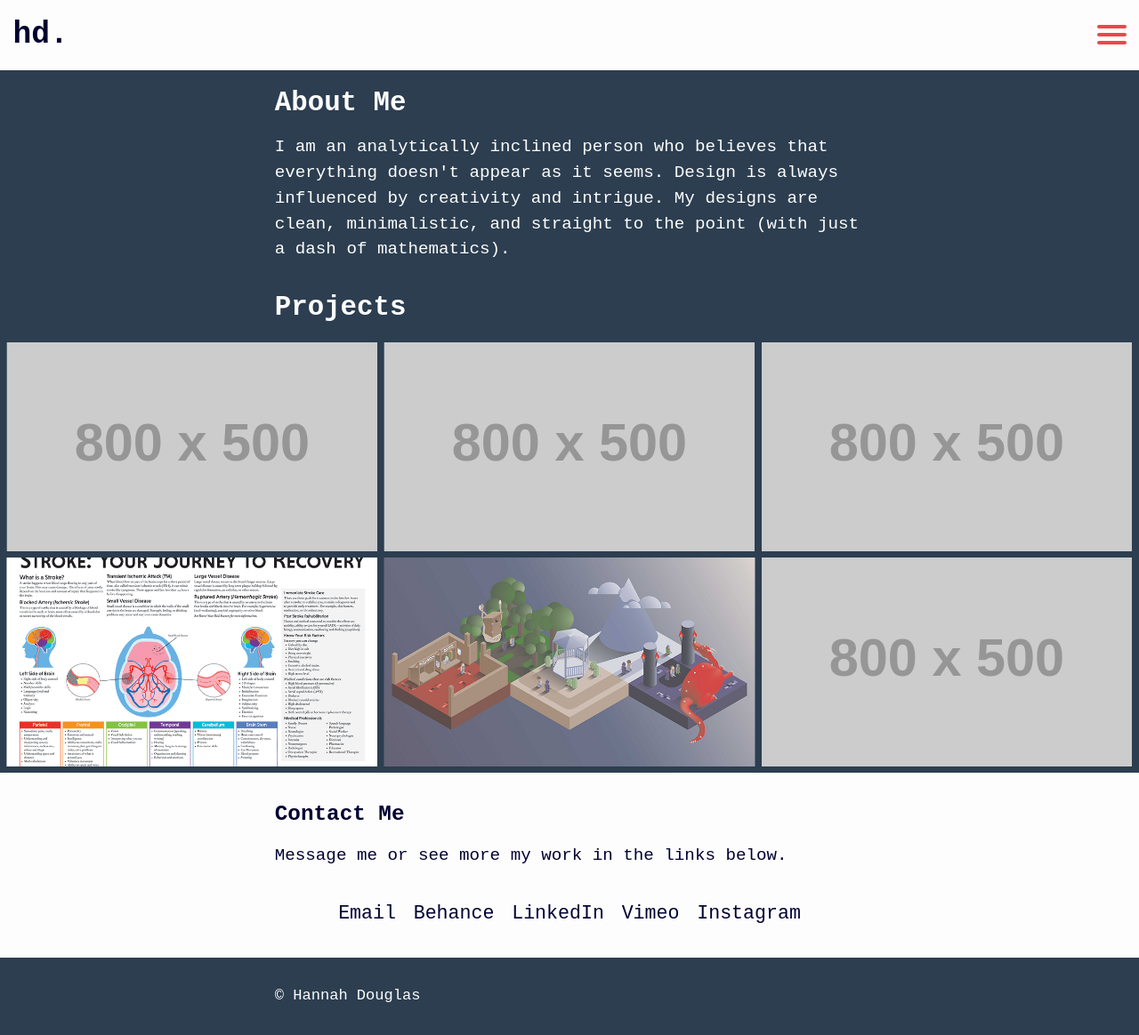
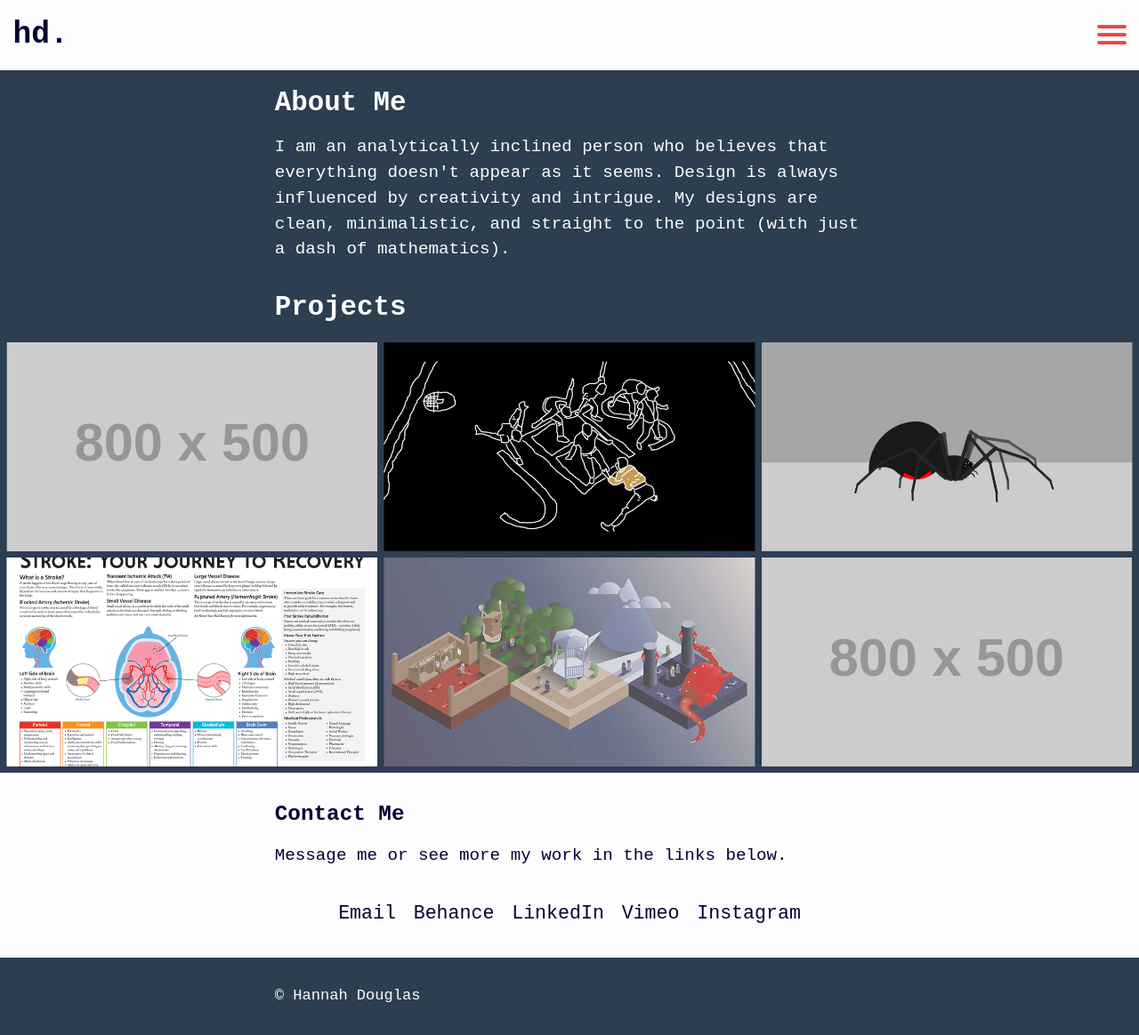
Before and after one commit to hldouglas/portfolio, a Jekyll site: the page built from index.html, in a window 1280 px wide. Shown: the whole page at 89% size. Built offline with Jekyll 4.4.1, drawn with Linux system fonts in a browser that asks for light colours.

Commit message:
Added pictures for main page

```diff
--- a/index.html
+++ b/index.html
@@ -21,7 +21,7 @@ layout: default
     </div>
     <div class="unit unit-xs-1 unit-s-1 unit-m-1-2 unit-l-1-3 unit-xl-1-3 island-1-8 container">
       <div class="embed embed-16by9">
-        <a href="{{site.baseurl}}/rotoscope/"><img class="img-flex image embed-item pin-c" src="https://via.placeholder.com/800x500"></a>
+        <a href="{{site.baseurl}}/rotoscope/"><img class="img-flex image embed-item pin-c" src="{{site.baseurl}}/images/small-rotoscope.png" alt="A still frame from the opening scene of West Side Story"></a>
         <div class="middle">
           <div class="text-center text">
             <p>Rotoscope</p>
@@ -31,7 +31,7 @@ layout: default
     </div>
     <div class="unit unit-xs-1 unit-s-1 unit-m-1-2 unit-l-1-3 unit-xl-1-3 island-1-8 container">
       <div class="embed embed-16by9">
-        <a href="{{site.baseurl}}/walk-cycle/"><img class="img-flex image embed-item pin-c" src="https://via.placeholder.com/800x500"></a>
+        <a href="{{site.baseurl}}/walk-cycle/"><img class="img-flex image embed-item pin-c" src="{{site.baseurl}}/images/small-walk.png" alt="A still frame of a spider walk cycle"></a>
         <div class="middle">
           <div class="text-center text">
             <p>Walk Cycle</p>
```
Also changed, not shown: images/small-rotoscope.png (added), images/small-walk.png (added).
